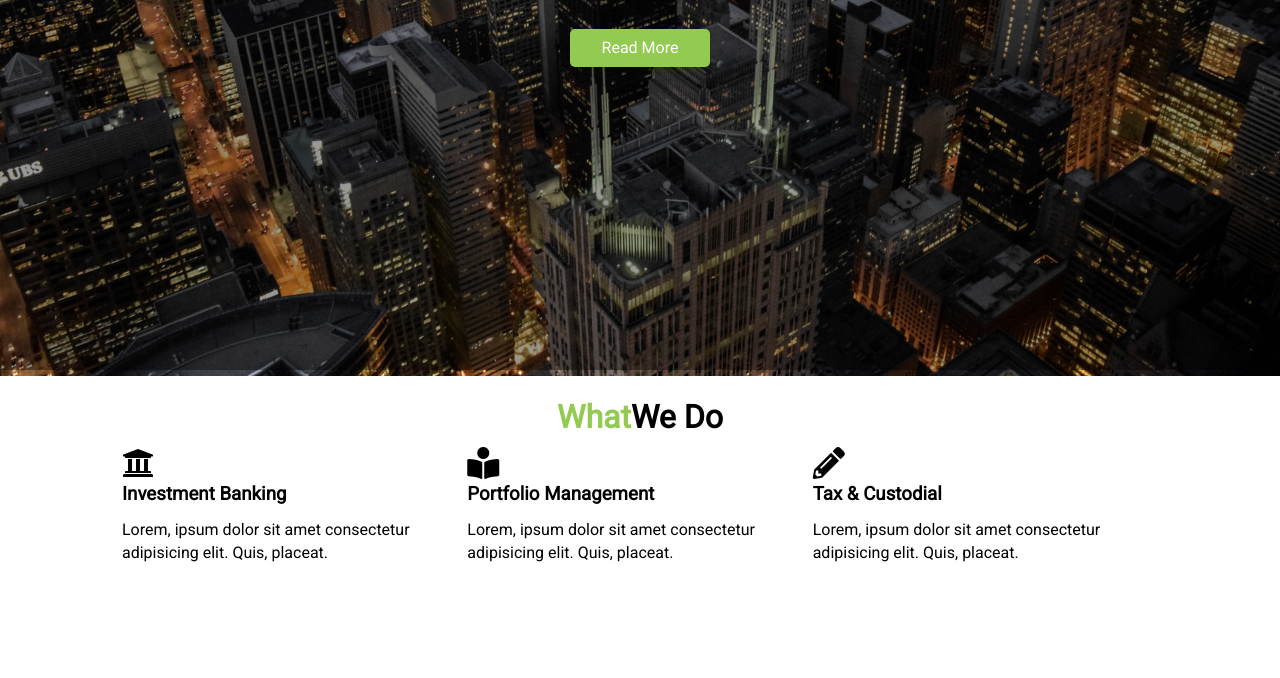
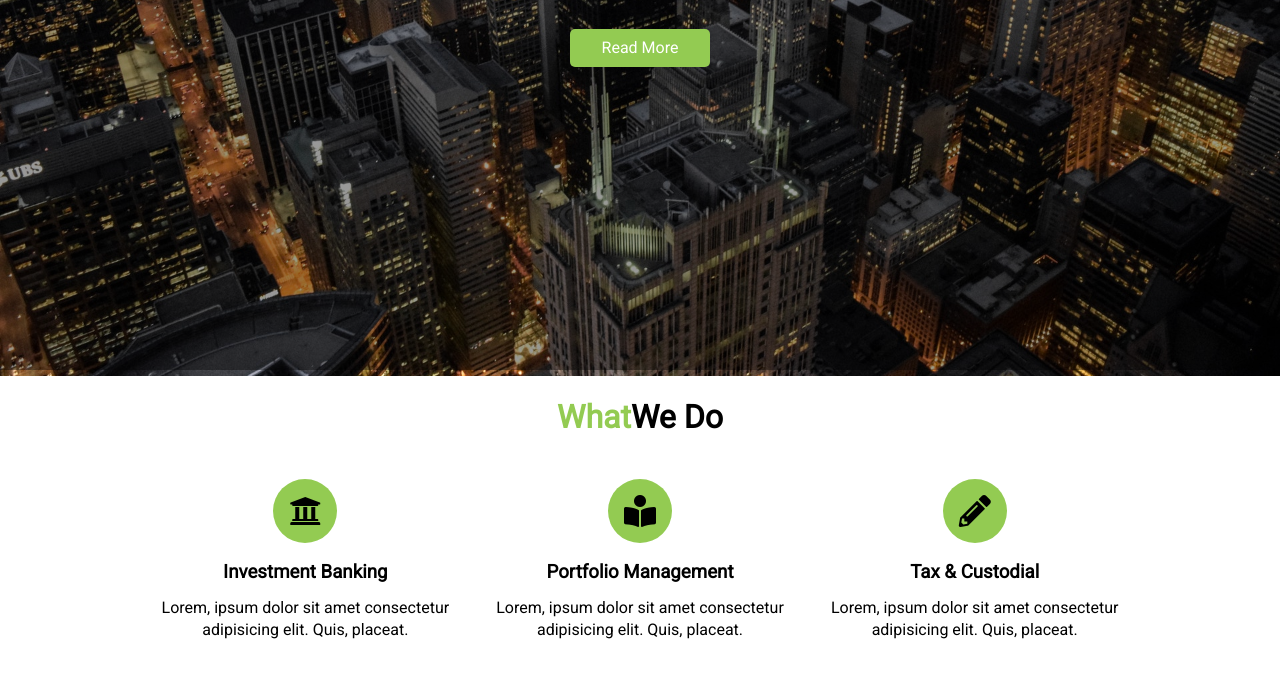
Before and after one commit to nilankh/TechAnker, a plain HTML site: page index.html in a window 1280 px wide. Shown: the part 490-1168 px from the top of the page. Before the commit the page ends 1090 px from the top, so only its background shows below. Drawn offline with Linux system fonts and the light colour scheme.

Commit message:
What we do section completed

```diff
--- a/css/style.css
+++ b/css/style.css
@@ -128,10 +128,25 @@ p {
     top: 60px;
     left: 0;
     right: 0;
+    bottom: 0;
     background-color: rgba(0, 0, 0, 0.4);
 }
 
 /* Section: What We Do */
-.items {
+#what .items {
     display: flex;
+    padding: 1rem;
 }
+
+#what .items .item {
+    flex: 1;
+    text-align: center;
+    padding: 1rem;
+}
+
+#what .items .item i {
+    background: #93cb52;
+    padding: 1rem;
+    border-radius: 50%;
+    margin-bottom: 1rem;
+}
```
